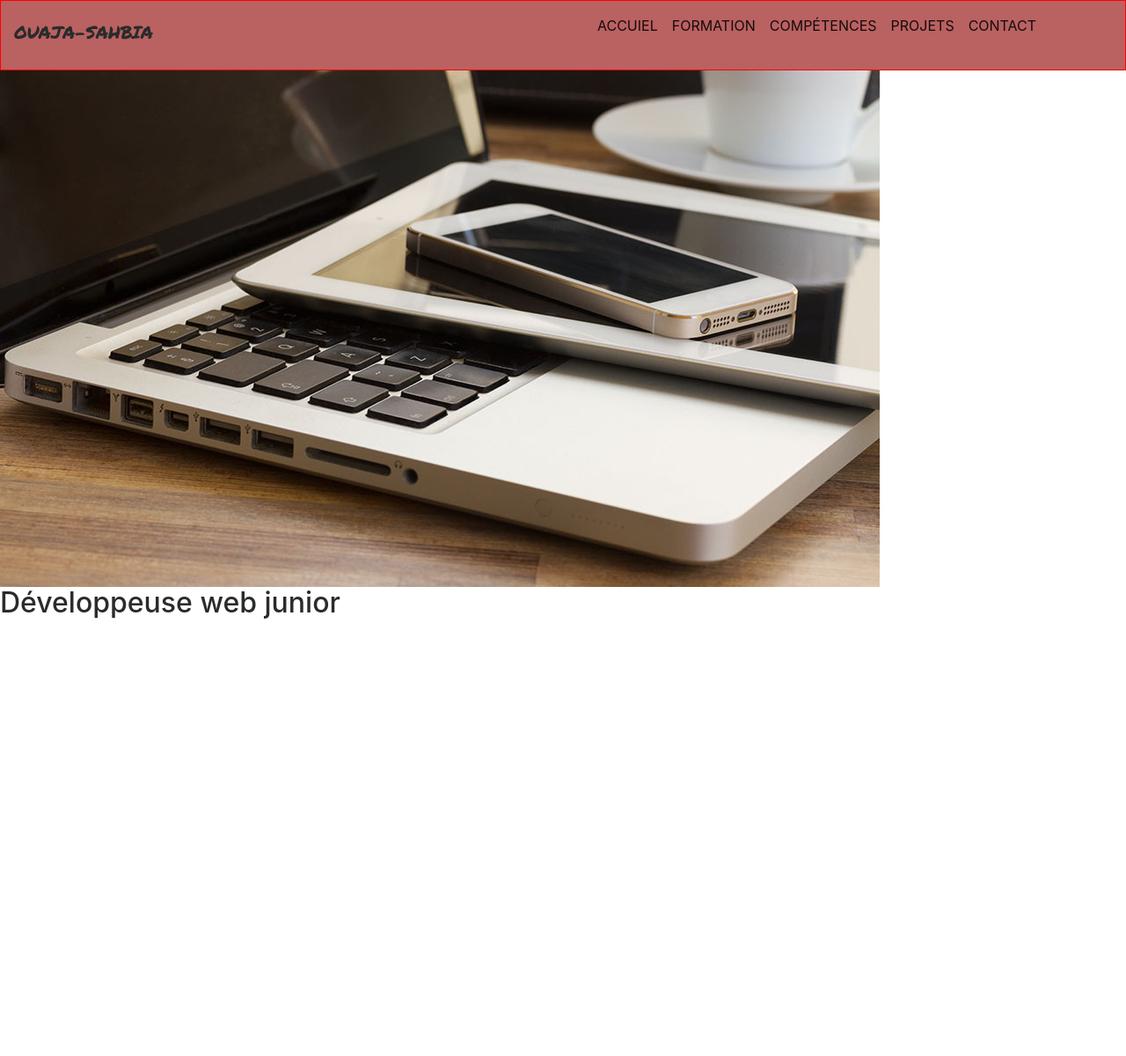
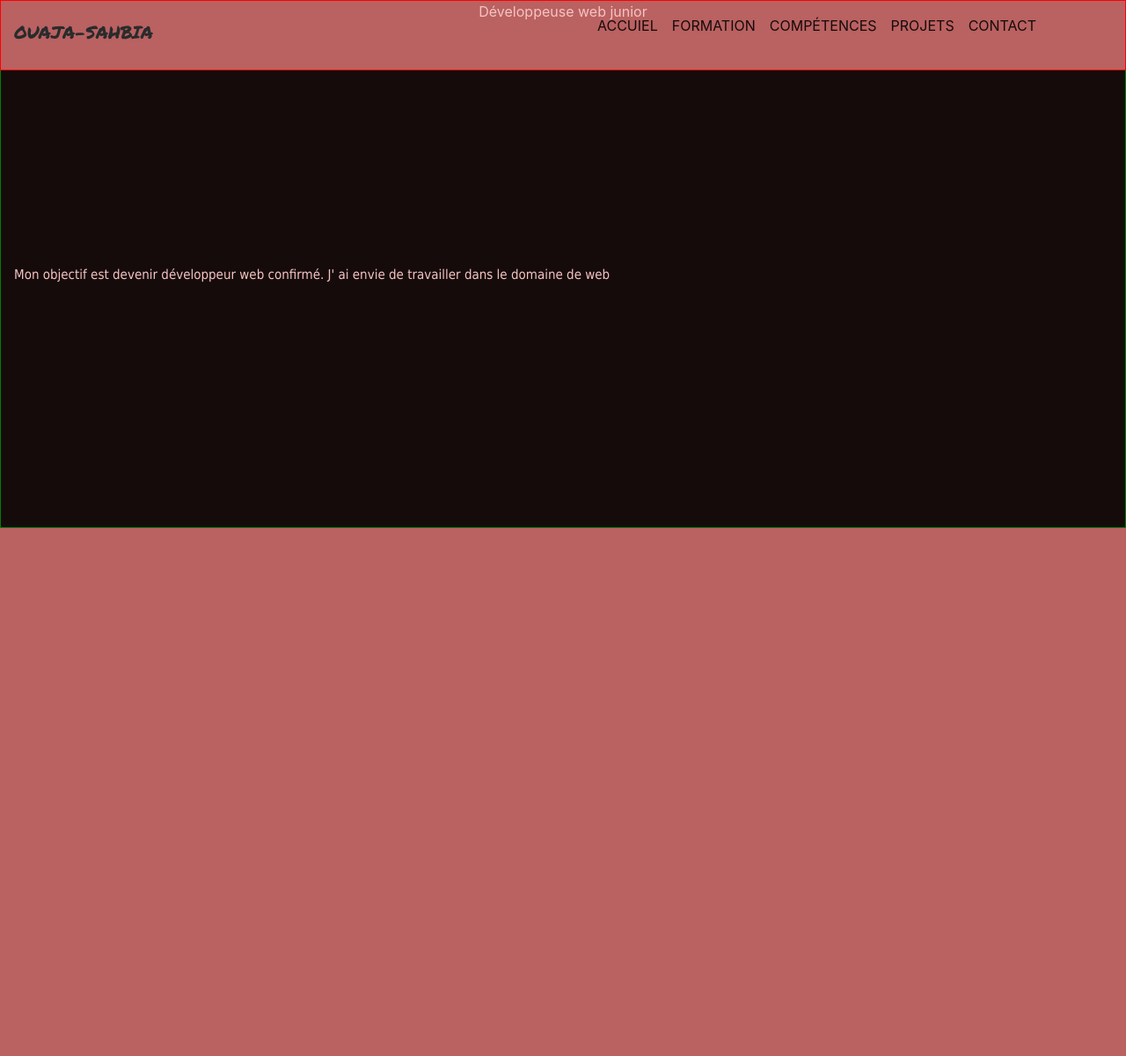
Before and after one commit to bettoumi/portfolio, a PHP site: page / in a window 1280 px wide. Shown: the whole page at 88% size. Before the commit the page ends 703 px from the top, so only its background shows below. Run offline with PHP 8.4, Linux system fonts and the light colour scheme.

Commit message:
style apropossection

```diff
--- a/css/main.css
+++ b/css/main.css
@@ -104,6 +104,7 @@ textarea {
    height: 80px;
    position:fixed;
    border:1px solid red;
+
 }
  .entete, #menu
 {
@@ -130,12 +131,42 @@ textarea {
 {
      background-color:white;
 }
+          /*-------------------style intro section----------------*/
+
+#intro
+{
+   background-color:#160b0b;
+   height: 600px;
+   border:1px solid green;
+
+}
+.titre
+{
+    color:#f5c4c2;
+}
+.apropos
+{
+
+    font-size:15px;
+    font-family: tahoma;
+    color: #f5c4c2;
+
+    text-align: justify;
+    /*box-shadow: 10px 2px 2px #888888;*/
+
+}
+#intro .titre1
+{
+    color:#f5c4c2;
+}
 
 
 
-
-
-
+#aboutme
+{
+    background-color: #ba6161;
+    height: 600px;
+}
 
 
 
--- a/index.html
+++ b/index.html
@@ -26,7 +26,7 @@
 
 
         <!--****************************Start header**************************-->
-    <div class="container-fluid">
+     <div class="container-fluid">
         <header class="row  w-100 entete">
          <div class="left col-6 col-sm-6 col-lg-6">
              <h1 class="h-3 mt-4">OUAJA-SAHBIA</h1>
@@ -62,12 +62,28 @@
 
 
         </header>
+                  <!-- Star about Me section -->
 
-    <section class="row" id="intro">
-        <div class="illustartion">
-             <img src="img/ma-bureau.jpg" class="img-fluid" alt="bureau">
-        </div>
-         <h2>Développeuse web junior</h2>
+    <section class="row text-center" id="intro">
+        <article class="col-12 col-sm-12 col-lg-12">
+             <p class="titre1 mt-0">Développeuse web junior</p>
+        </article>
+        <article class="apropos col-12 col-sm-12 col-lg-12">
+         <p>Mon objectif est devenir développeur web confirmé. J' ai envie de travailler dans le domaine de web</p>
+
+        </article>
+
+    </section>
+
+    <section class="row" id="aboutme" >
+       <article class="col-12 col-sm-6 col-lg-6 aboutleft">
+
+       </article>
+       <article class=" col-12 col-sm-6 col-lg-6aboutright">
+
+       </article>
+
+
 
     </section>
 
@@ -76,10 +92,10 @@
 
 
 
-    </div>
 
 
 
+</div>
 
         <script src="https://code.jquery.com/jquery-1.12.0.min.js"></script>
         <script>window.jQuery || document.write('<script src="js/vendor/jquery-1.12.0.min.js"><\/script>')</script>
```
Also changed, not shown: img/back1.png (added), img/back2.png (added), img/slider-1.jpg (added).
